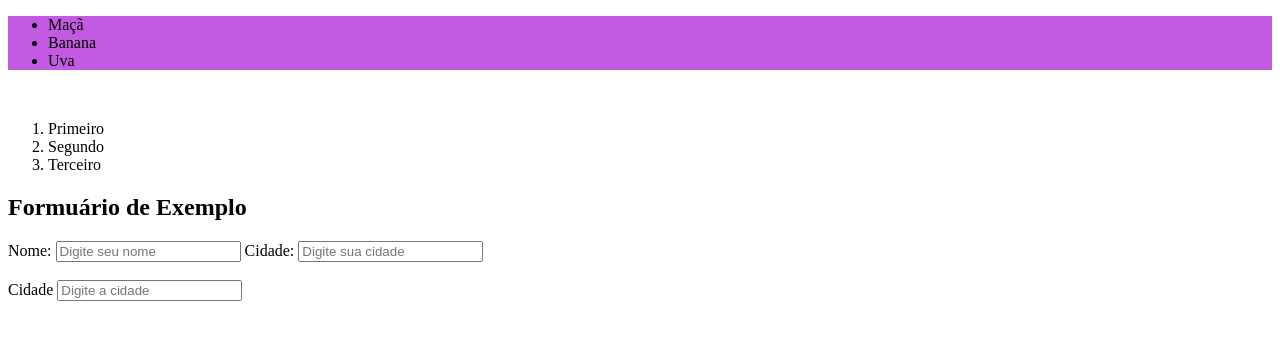
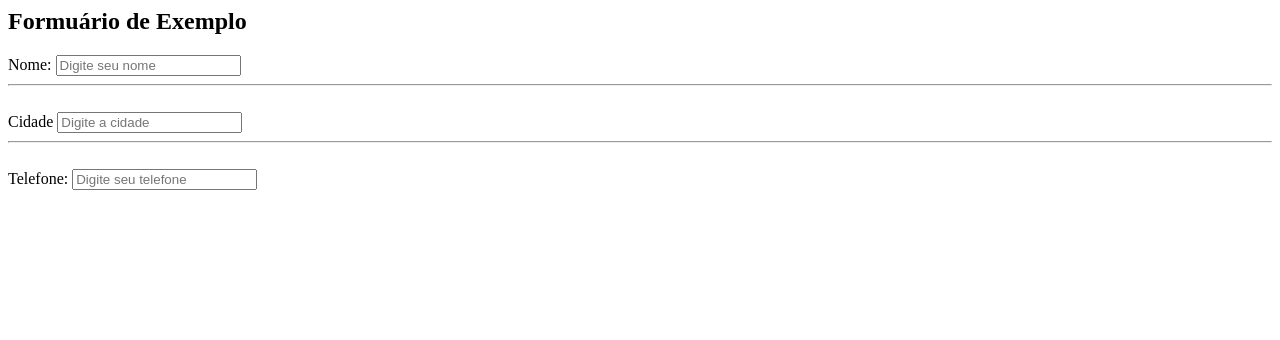
Before and after one commit to Lilly780/Ordens, a plain HTML site: page index.html in a window 1280 px wide. Drawn offline with Linux system fonts and the light colour scheme.

Commit message:
alteração 2 form

```diff
--- a/index.html
+++ b/index.html
@@ -1,34 +1,4 @@
-<!DOCTYPE html>
-<html lang="pt-br">
-<head>
-    <meta charset="UTF-8">
-    <meta name="viewport" content="width=device-width, initial-scale=1.0">
-    <title>Ordens</title>
-</head>
-<style>
 
-        div {
-            background-color: rgb(195, 91, 226);
-            width: 30quarta altepx
-            margin-inline-start:10cap;
-        }
-        </style>
-
-        <body>
-    <div>
-    <ul>
-        <li>Maçã</li>
-        <li>Banana</li>
-        <li>Uva</li>
-    </ul>
-    </div>
-
-    <br>
-    <ol>
-        <li>Primeiro</li>
-        <li>Segundo</li>
-        <li>Terceiro</li>
-    </ol>
 
     <h2>Formuário de Exemplo</h2>
 
@@ -36,13 +6,16 @@
 
     <label for="nome">Nome: </label>
     <input type="text" text-align="left" Id="nome" name="nome" placeholder="Digite seu nome" >
-    <label for="Cidade" Endereço">Cidade:</label>
-    <input type="text" text-align="Center" id="cidade" placeholder="Digite sua cidade">
     <br>
+    <hr>
     <br>
-
     <label for="Cidade"Endereço">Cidade</label>
     <input type="text" id="cidade" name="Cidade" placeholder="Digite a cidade">
+    <br>
+    <hr>
+    <br>
+    <label for="Telefone">Telefone:</label>
+    <input type="text" id="telefone" name="telefone"placeholder="Digite seu telefone">
     <br>
     <br>
 
```
